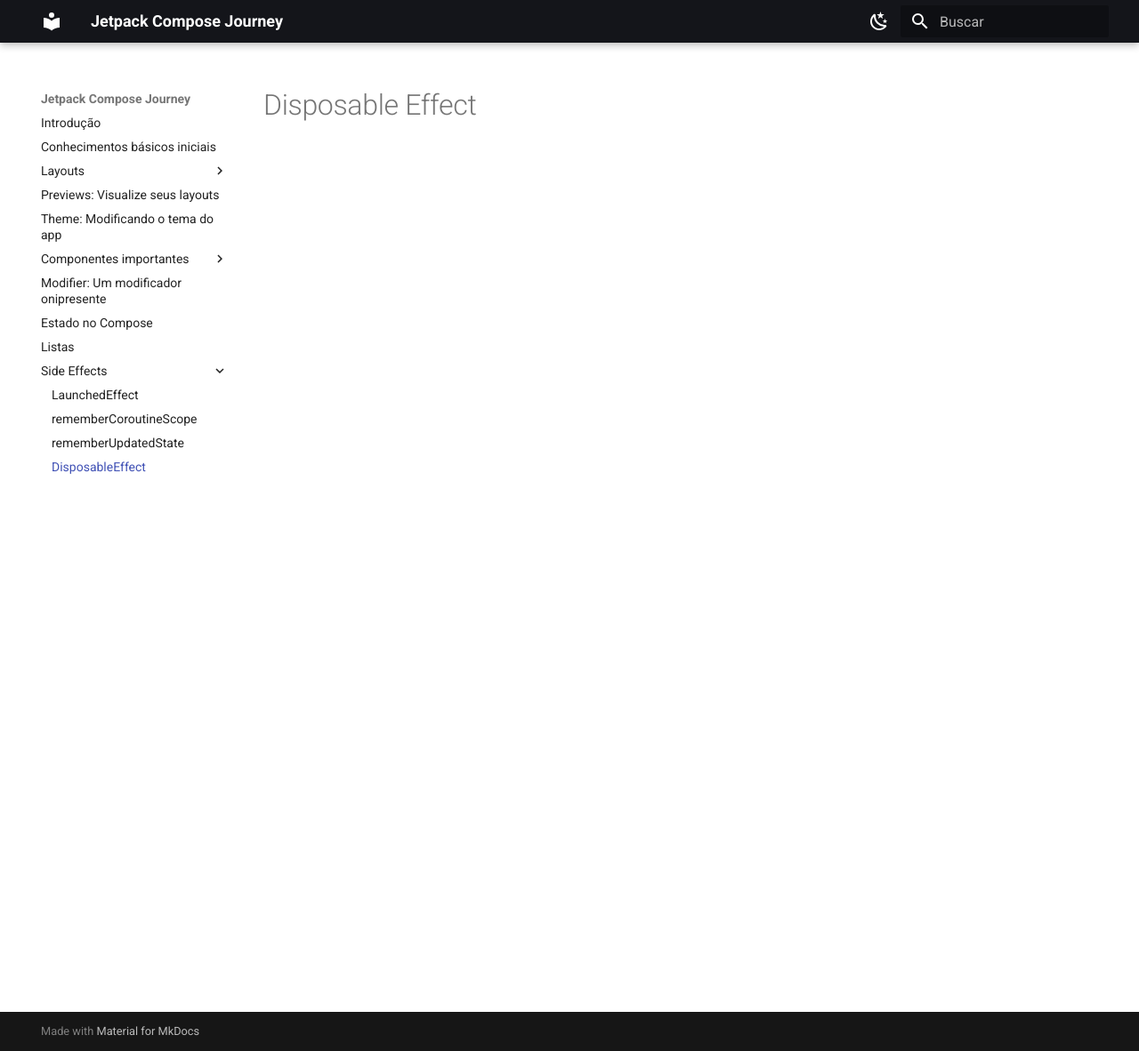
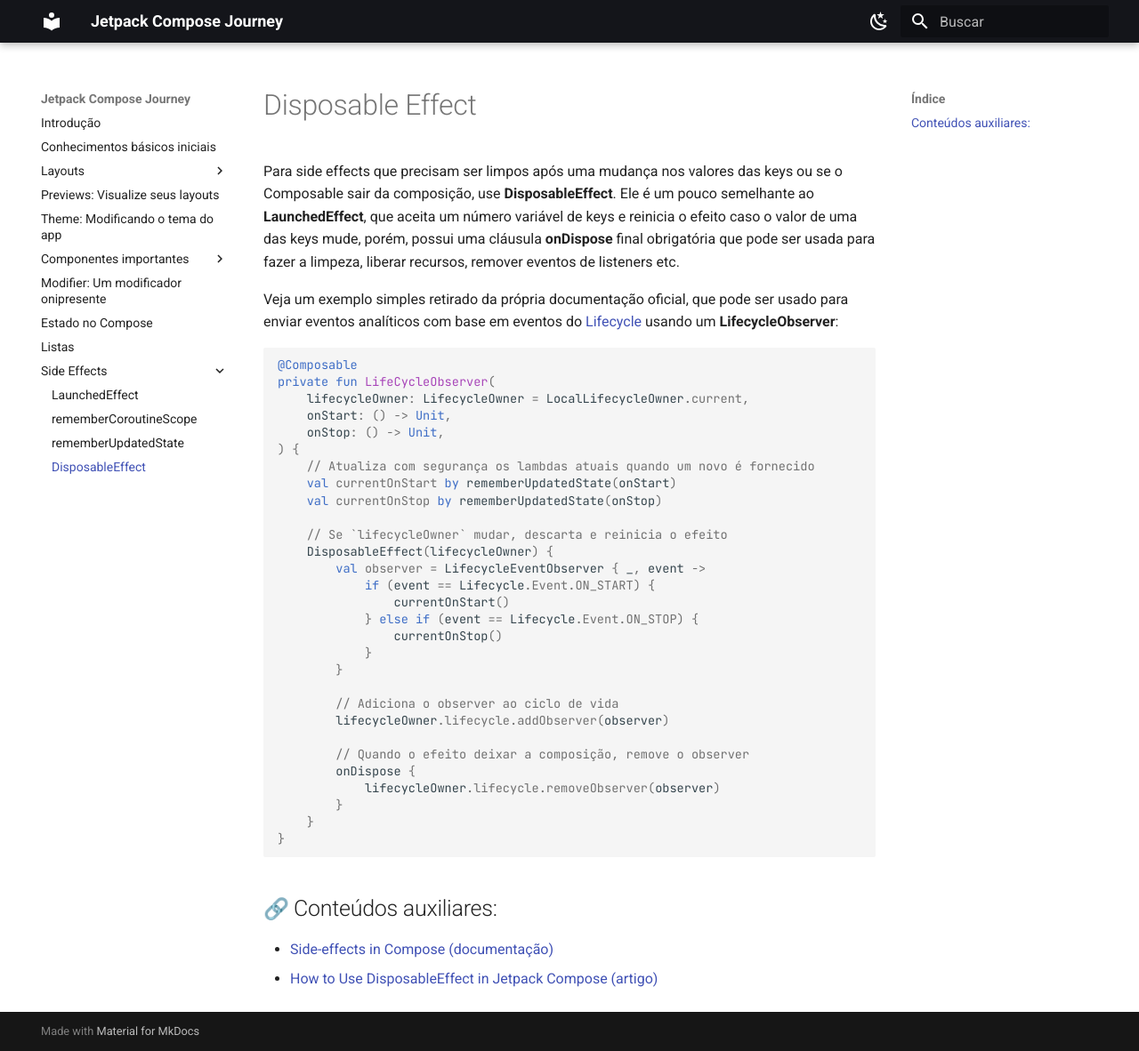
Before and after one commit to jsericksk/Jetpack-Compose-Journey, an MkDocs documentation site: the page built from docs/side-effects/disposableeffect.md, in a window 1280 px wide and 1182 px high. Shown: the whole window at 89% size. Built offline with MkDocs 1.6.1 and Material for MkDocs 9.7.7, drawn with Linux system fonts in a browser that asks for light colours; emoji names are drawn with the system emoji font.

Commit message:
disposableeffect.md criado

````diff
--- a/docs/side-effects/disposableeffect.md
+++ b/docs/side-effects/disposableeffect.md
@@ -1 +1,41 @@
 # Disposable Effect
+
+Para side effects que precisam ser limpos após uma mudança nos valores das keys ou se o Composable sair da composição, use **DisposableEffect**. Ele é um pouco semelhante ao **LaunchedEffect**, que aceita um número variável de keys e reinicia o efeito caso o valor de uma das keys mude, porém, possui uma cláusula **onDispose** final obrigatória que pode ser usada para fazer a limpeza, liberar recursos, remover eventos de listeners etc.
+
+Veja um exemplo simples retirado da própria documentação oficial, que pode ser usado para enviar eventos analíticos com base em eventos do [Lifecycle](https://developer.android.com/topic/libraries/architecture/lifecycle) usando um **LifecycleObserver**:
+
+```kotlin
+@Composable
+private fun LifeCycleObserver(
+    lifecycleOwner: LifecycleOwner = LocalLifecycleOwner.current,
+    onStart: () -> Unit,
+    onStop: () -> Unit,
+) {
+    // Atualiza com segurança os lambdas atuais quando um novo é fornecido
+    val currentOnStart by rememberUpdatedState(onStart)
+    val currentOnStop by rememberUpdatedState(onStop)
+
+    // Se `lifecycleOwner` mudar, descarta e reinicia o efeito
+    DisposableEffect(lifecycleOwner) {
+        val observer = LifecycleEventObserver { _, event ->
+            if (event == Lifecycle.Event.ON_START) {
+                currentOnStart()
+            } else if (event == Lifecycle.Event.ON_STOP) {
+                currentOnStop()
+            }
+        }
+
+        // Adiciona o observer ao ciclo de vida
+        lifecycleOwner.lifecycle.addObserver(observer)
+
+        // Quando o efeito deixar a composição, remove o observer
+        onDispose {
+            lifecycleOwner.lifecycle.removeObserver(observer)
+        }
+    }
+}
+```
+
+## :link: Conteúdos auxiliares:
+- [Side-effects in Compose (documentação)](https://developer.android.com/jetpack/compose/side-effects)
+- [How to Use DisposableEffect in Jetpack Compose (artigo)](https://developermemos.com/posts/disposableeffect-jetpack-compose)
````
